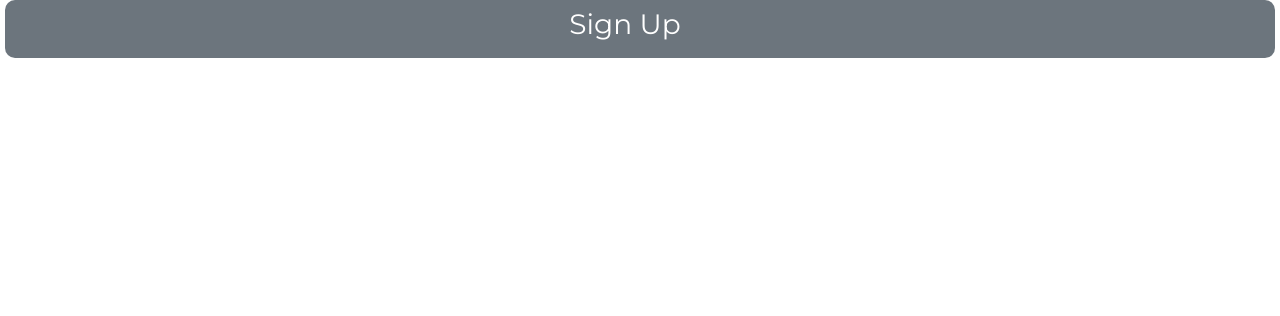
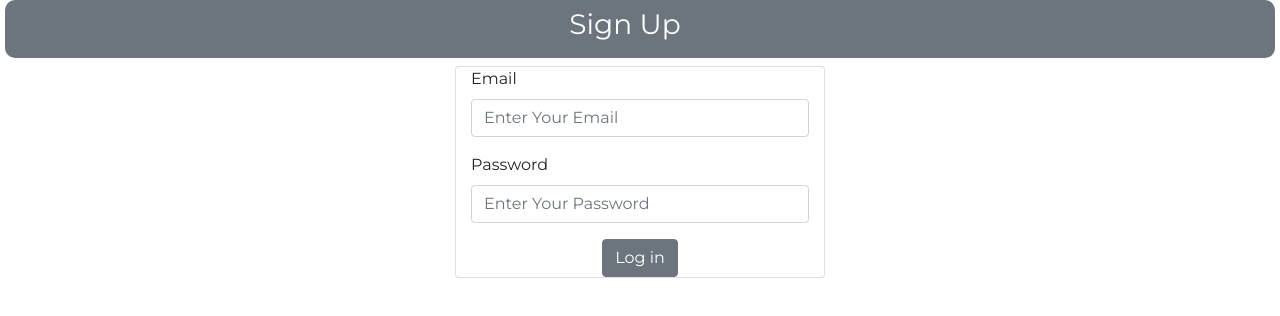
Before and after one commit to matichmike/reactCredentialsPage, a React (Create React App) app: page /login in a window 1280 px wide. Shown: the top 316 px of the page. Built offline with nearby package versions, Linux system fonts and the light colour scheme.

Commit message:
login page added and works

```diff
--- a/public/loggedin.html
+++ b/public/loggedin.html
@@ -13,6 +13,9 @@
       <h1 class="display-4">Logged In</h1>
       <p class="lead">You are logged in!</p>
     </div>
+    <form class="container" ms-logout="true">
+      <button class="btn btn-secondary">Logout</button>
+    </form>
   </div>
 </body>
 </html>
--- a/public/success.html
+++ b/public/success.html
@@ -13,6 +13,9 @@
       <h1 class="display-4">Successfully subscribed!</h1>
       <p class="lead">You have created an account!</p>
     </div>
+    <form class="container">
+      <a href="/" class="btn btn-secondary">To Home Page</a>
+    </form>
   </div>
 </body>
 </html>
--- a/src/App.js
+++ b/src/App.js
@@ -2,6 +2,7 @@ import React from 'react';
 import { BrowserRouter as Router, Switch, Route } from 'react-router-dom';
 import Registration from './components/Registration';
 import Header from './components/Header';
+import Login from './components/Login';
 import './App.css';
 
 function App() {
@@ -14,6 +15,9 @@ function App() {
             <Route path="/" exact={true}>
               <Registration />
             </Route>
+            <Route path="/login">
+              <Login />
+            </Route>
           </Switch>
         </div>
       </div>
--- /dev/null
+++ b/src/components/Login.js
@@ -0,0 +1,67 @@
+import React, { useState } from 'react';
+
+function Login(props) {
+
+  const [state, setState] = useState({
+    email: "",
+    password: ""
+  });
+
+  const handleChange = e => {
+    const id = e.target.id;
+    const value = e.target.value;
+    setState(prevState => ({
+      ...prevState, [id] : value
+    }))
+  }
+
+  const handleSubmit = e => {
+    e.preventDefault();
+    // submitData();
+  }
+
+  return (
+    <div className="card login-card col-12 col-lg-4 mt-2 hv-center">
+
+      <form ms-login="true">
+
+        <div className="form-group text-left">
+          <label htmlFor="emailInput">Email</label>
+            <input
+              data-ms-member="email"
+              type="email"
+              className="form-control"
+              id="email"
+              placeholder="Enter Your Email"
+              value={state.email}
+              onChange={handleChange}
+            />
+        </div>
+
+        <div className="form-group text-left">
+          <label htmlFor="passwordInput">Password</label>
+            <input
+              data-ms-member="password"
+              type="password"
+              className="form-control"
+              id="password"
+              placeholder="Enter Your Password"
+              value={state.password}
+              onChange={handleChange}
+            />
+        </div>
+
+        <button
+          type="submit"
+          className="btn btn-secondary"
+          // onClick={handleSubmit}
+          >
+            Log in
+        </button>
+
+      </form>
+    </div>
+  )
+}
+
+export default Login;
```
Also changed, not shown: 1 other file (tests, documents, lock files or other folders).
